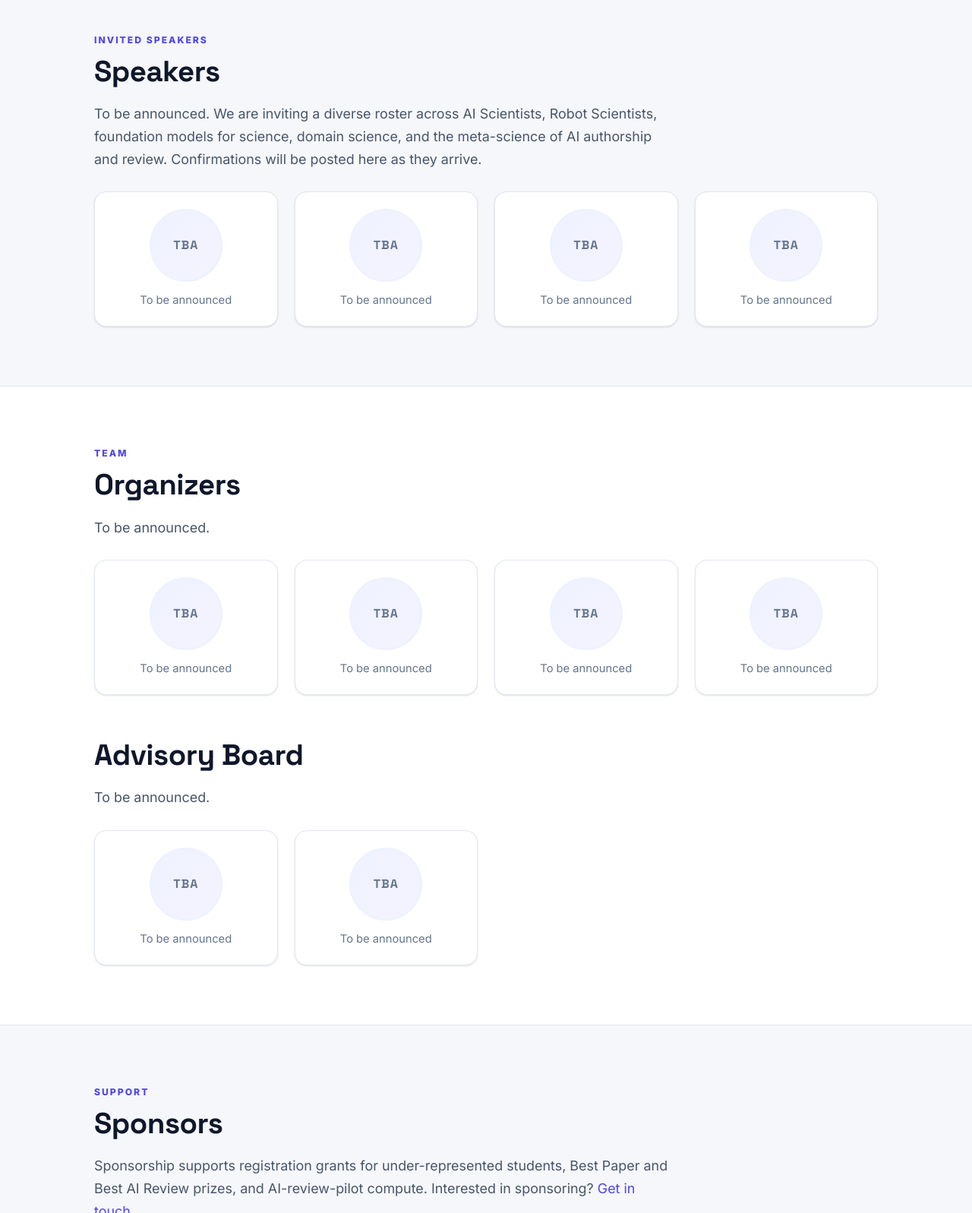
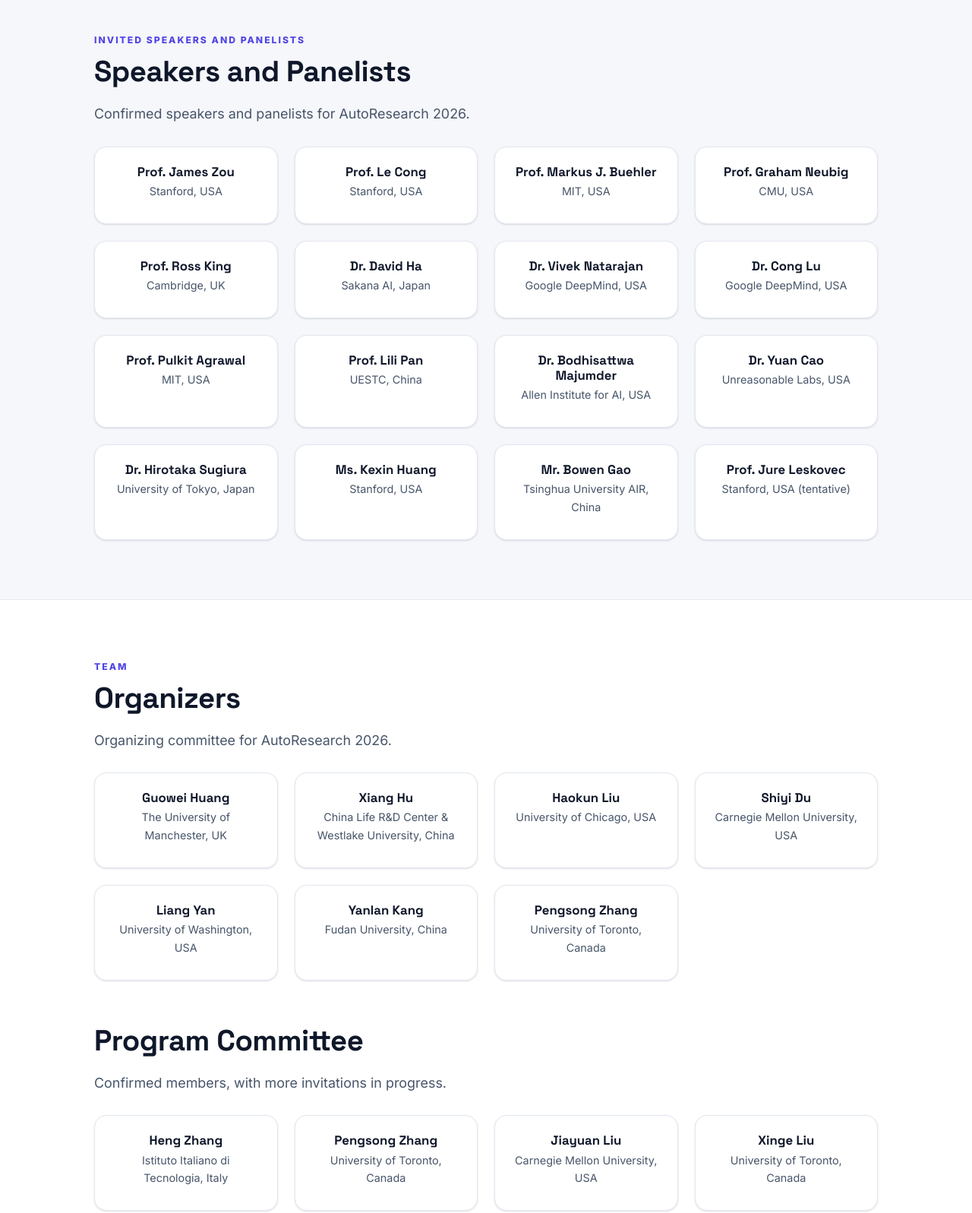
Before and after one commit to autoresearch2026/autoresearch2026.github.io, a plain HTML site: page index.html in a window 1280 px wide. Shown: the part 5040-6637 px from the top of the page at 76% size. Drawn offline with Linux system fonts and the light colour scheme.

Commit message:
Update workshop people sections

```diff
--- a/index.html
+++ b/index.html
@@ -240,29 +240,108 @@
     <!-- ===================== SPEAKERS ===================== -->
     <section class="section section-alt" id="speakers">
       <div class="container">
-        <p class="kicker">Invited Speakers</p>
-        <h2 class="section-title">Speakers</h2>
+        <p class="kicker">Invited Speakers and Panelists</p>
+        <h2 class="section-title">Speakers and Panelists</h2>
         <p class="lead">
-          To be announced. We are inviting a diverse roster across AI Scientists, Robot Scientists, foundation
-          models for science, domain science, and the meta-science of AI authorship and review. Confirmations
-          will be posted here as they arrive.
+          Confirmed speakers and panelists for AutoResearch 2026.
         </p>
         <div class="card-grid" id="speakerGrid">
-          <!-- TEMPLATE: duplicate this block per confirmed speaker.
           <figure class="person">
-            <img class="avatar" src="images/speakers/NAME.jpg" alt="Speaker Name" />
             <figcaption>
-              <h3><a href="SPEAKER_URL" target="_blank" rel="noopener">Speaker Name</a></h3>
-              <p class="affil">Title, Institution</p>
-              <p class="tag">AI Scientists</p>
-              <p class="talk"><b>Talk:</b> Tentative title</p>
+              <h3>Prof. James Zou</h3>
+              <p class="affil">Stanford, USA</p>
             </figcaption>
           </figure>
-          -->
-          <div class="person person-tba"><div class="avatar avatar-tba">TBA</div><p>To be announced</p></div>
-          <div class="person person-tba"><div class="avatar avatar-tba">TBA</div><p>To be announced</p></div>
-          <div class="person person-tba"><div class="avatar avatar-tba">TBA</div><p>To be announced</p></div>
-          <div class="person person-tba"><div class="avatar avatar-tba">TBA</div><p>To be announced</p></div>
+          <figure class="person">
+            <figcaption>
+              <h3>Prof. Le Cong</h3>
+              <p class="affil">Stanford, USA</p>
+            </figcaption>
+          </figure>
+          <figure class="person">
+            <figcaption>
+              <h3>Prof. Markus J. Buehler</h3>
+              <p class="affil">MIT, USA</p>
+            </figcaption>
+          </figure>
+          <figure class="person">
+            <figcaption>
+              <h3>Prof. Graham Neubig</h3>
+              <p class="affil">CMU, USA</p>
+            </figcaption>
+          </figure>
+          <figure class="person">
+            <figcaption>
+              <h3>Prof. Ross King</h3>
+              <p class="affil">Cambridge, UK</p>
+            </figcaption>
+          </figure>
+          <figure class="person">
+            <figcaption>
+              <h3>Dr. David Ha</h3>
+              <p class="affil">Sakana AI, Japan</p>
+            </figcaption>
+          </figure>
+          <figure class="person">
+            <figcaption>
+              <h3>Dr. Vivek Natarajan</h3>
+              <p class="affil">Google DeepMind, USA</p>
+            </figcaption>
+          </figure>
+          <figure class="person">
+            <figcaption>
+              <h3>Dr. Cong Lu</h3>
+              <p class="affil">Google DeepMind, USA</p>
+            </figcaption>
+          </figure>
+          <figure class="person">
+            <figcaption>
+              <h3>Prof. Pulkit Agrawal</h3>
+              <p class="affil">MIT, USA</p>
+            </figcaption>
+          </figure>
+          <figure class="person">
+            <figcaption>
+              <h3>Prof. Lili Pan</h3>
+              <p class="affil">UESTC, China</p>
+            </figcaption>
+          </figure>
+          <figure class="person">
+            <figcaption>
+              <h3>Dr. Bodhisattwa Majumder</h3>
+              <p class="affil">Allen Institute for AI, USA</p>
+            </figcaption>
+          </figure>
+          <figure class="person">
+            <figcaption>
+              <h3>Dr. Yuan Cao</h3>
+              <p class="affil">Unreasonable Labs, USA</p>
+            </figcaption>
+          </figure>
+          <figure class="person">
+            <figcaption>
+              <h3>Dr. Hirotaka Sugiura</h3>
+              <p class="affil">University of Tokyo, Japan</p>
+            </figcaption>
+          </figure>
+          <figure class="person">
+            <figcaption>
+              <h3>Ms. Kexin Huang</h3>
+              <p class="affil">Stanford, USA</p>
+            </figcaption>
+          </figure>
+          <figure class="person">
+            <figcaption>
+              <h3>Mr. Bowen Gao</h3>
+              <p class="affil">Tsinghua University AIR, China</p>
+            </figcaption>
+          </figure>
+          <figure class="person">
+            <figcaption>
+              <h3>Prof. Jure Leskovec</h3>
+              <p class="affil">Stanford, USA (tentative)</p>
+            </figcaption>
+          </figure>
         </div>
       </div>
     </section>
@@ -272,21 +351,103 @@
       <div class="container">
         <p class="kicker">Team</p>
         <h2 class="section-title">Organizers</h2>
-        <p class="lead">To be announced.</p>
+        <p class="lead">Organizing committee for AutoResearch 2026.</p>
         <div class="card-grid" id="organizerGrid">
-          <!-- TEMPLATE: duplicate this block per organizer.
           <figure class="person">
-            <img class="avatar" src="images/organizers/NAME.jpg" alt="Organizer Name" />
             <figcaption>
-              <h3><a href="ORG_URL" target="_blank" rel="noopener">Organizer Name</a></h3>
-              <p class="affil">Institution, Country</p>
+              <h3>Guowei Huang</h3>
+              <p class="affil">The University of Manchester, UK</p>
             </figcaption>
           </figure>
-          -->
-          <div class="person person-tba"><div class="avatar avatar-tba">TBA</div><p>To be announced</p></div>
-          <div class="person person-tba"><div class="avatar avatar-tba">TBA</div><p>To be announced</p></div>
-          <div class="person person-tba"><div class="avatar avatar-tba">TBA</div><p>To be announced</p></div>
-          <div class="person person-tba"><div class="avatar avatar-tba">TBA</div><p>To be announced</p></div>
+          <figure class="person">
+            <figcaption>
+              <h3>Xiang Hu</h3>
+              <p class="affil">China Life R&amp;D Center &amp; Westlake University, China</p>
+            </figcaption>
+          </figure>
+          <figure class="person">
+            <figcaption>
+              <h3>Haokun Liu</h3>
+              <p class="affil">University of Chicago, USA</p>
+            </figcaption>
+          </figure>
+          <figure class="person">
+            <figcaption>
+              <h3>Shiyi Du</h3>
+              <p class="affil">Carnegie Mellon University, USA</p>
+            </figcaption>
+          </figure>
+          <figure class="person">
+            <figcaption>
+              <h3>Liang Yan</h3>
+              <p class="affil">University of Washington, USA</p>
+            </figcaption>
+          </figure>
+          <figure class="person">
+            <figcaption>
+              <h3>Yanlan Kang</h3>
+              <p class="affil">Fudan University, China</p>
+            </figcaption>
+          </figure>
+          <figure class="person">
+            <figcaption>
+              <h3>Pengsong Zhang</h3>
+              <p class="affil">University of Toronto, Canada</p>
+            </figcaption>
+          </figure>
+        </div>
+
+        <h2 class="section-title sub-block">Program Committee</h2>
+        <p class="lead">Confirmed members, with more invitations in progress.</p>
+        <div class="card-grid" id="programCommitteeGrid">
+          <figure class="person">
+            <figcaption>
+              <h3>Heng Zhang</h3>
+              <p class="affil">Istituto Italiano di Tecnologia, Italy</p>
+            </figcaption>
+          </figure>
+          <figure class="person">
+            <figcaption>
+              <h3>Pengsong Zhang</h3>
+              <p class="affil">University of Toronto, Canada</p>
+            </figcaption>
+          </figure>
+          <figure class="person">
+            <figcaption>
+              <h3>Jiayuan Liu</h3>
+              <p class="affil">Carnegie Mellon University, USA</p>
+            </figcaption>
+          </figure>
+          <figure class="person">
+            <figcaption>
+              <h3>Xinge Liu</h3>
+              <p class="affil">University of Toronto, Canada</p>
+            </figcaption>
+          </figure>
+          <figure class="person">
+            <figcaption>
+              <h3>Ang (Leo) Li</h3>
+              <p class="affil">University of Toronto, Canada</p>
+            </figcaption>
+          </figure>
+          <figure class="person">
+            <figcaption>
+              <h3>Lili Pan</h3>
+              <p class="affil">UESTC, China</p>
+            </figcaption>
+          </figure>
+          <figure class="person">
+            <figcaption>
+              <h3>Lichao Sun</h3>
+              <p class="affil">Lehigh University, USA</p>
+            </figcaption>
+          </figure>
+          <figure class="person">
+            <figcaption>
+              <h3>More</h3>
+              <p class="affil">More to be invited</p>
+            </figcaption>
+          </figure>
         </div>
 
         <h2 class="section-title sub-block">Advisory Board</h2>
```
